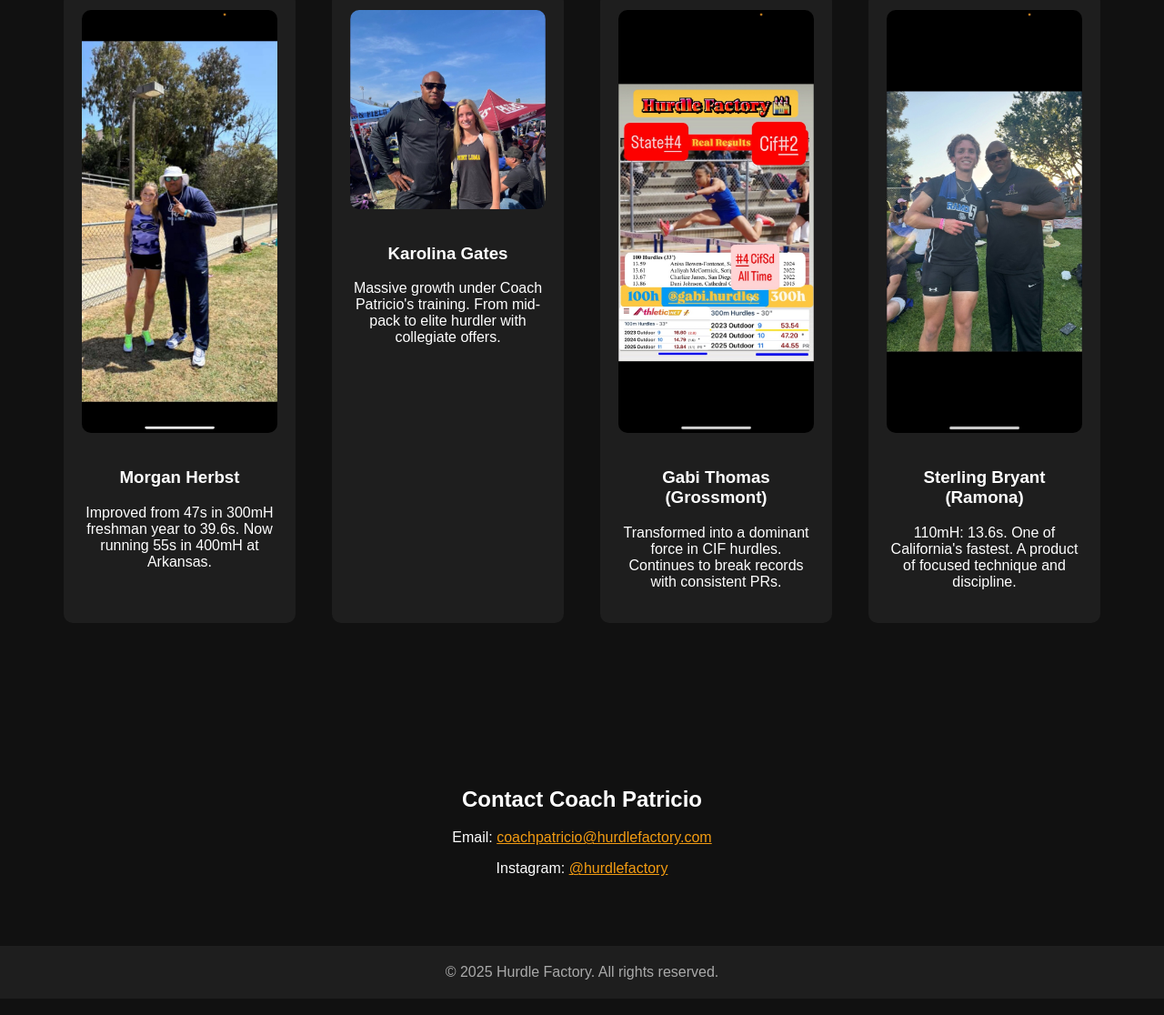
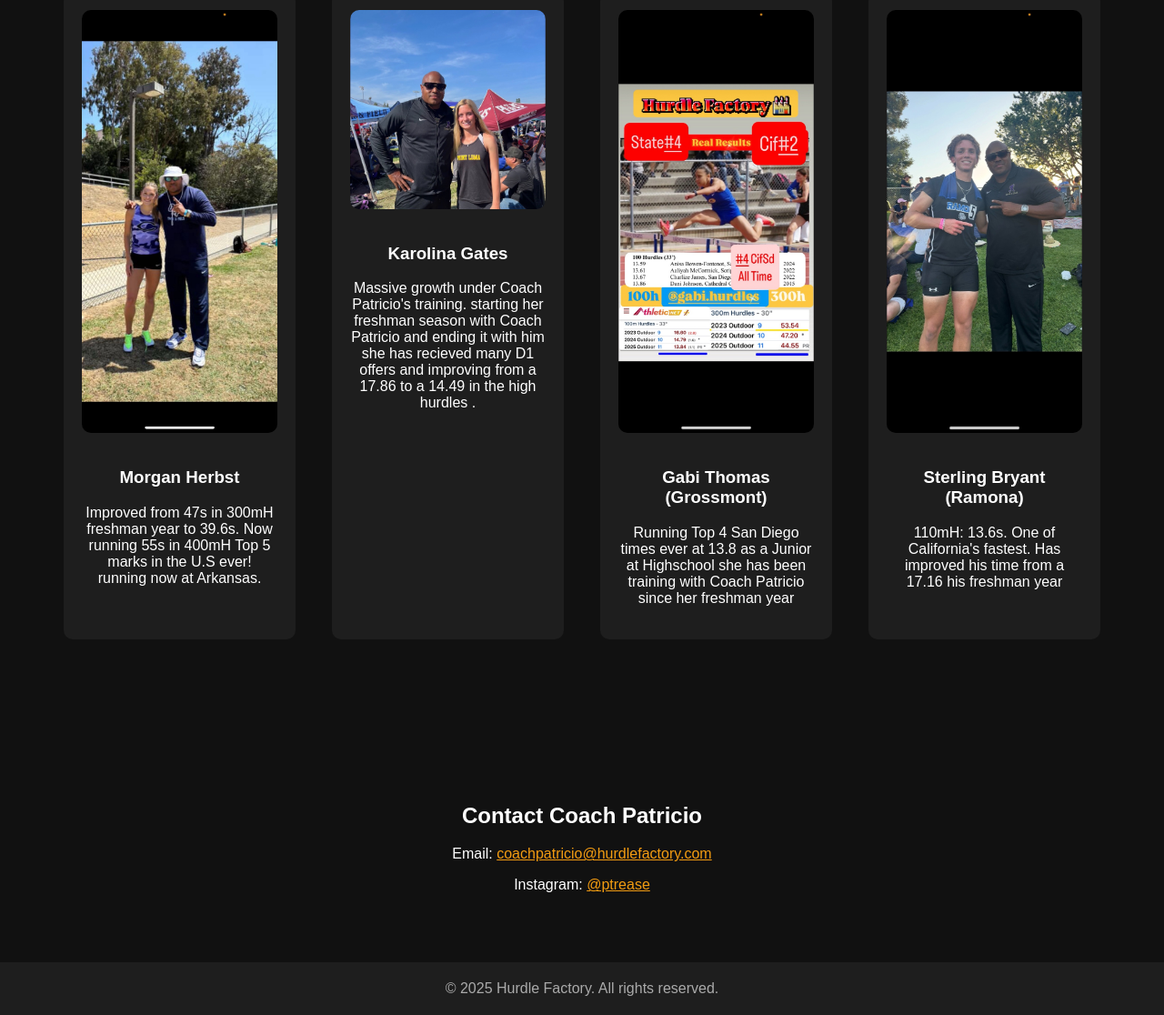
Before and after one commit to omarshanyour/Hurdle-Factory, a plain HTML site: page index.html in a window 1280 px wide. Shown: the part 1149-2265 px from the top of the page at 91% size. Drawn offline with Linux system fonts and the light colour scheme.

Commit message:
Update index.html

```diff
--- a/index.html
+++ b/index.html
@@ -94,25 +94,25 @@
       <div class="athlete">
         <img src="morganherbst.jpeg" alt="Morgan Herbst" />
         <h3>Morgan Herbst</h3>
-        <p>Improved from 47s in 300mH freshman year to 39.6s. Now running 55s in 400mH at Arkansas.</p>
+        <p>Improved from 47s in 300mH freshman year to 39.6s. Now running 55s in 400mH Top 5 marks in the U.S ever! running now at Arkansas.</p>
       </div>
 
       <div class="athlete">
         <img src="linagates.jpeg" alt="Karolina Gates" />
         <h3>Karolina Gates</h3>
-        <p>Massive growth under Coach Patricio's training. From mid-pack to elite hurdler with collegiate offers.</p>
+        <p>Massive growth under Coach Patricio's training. starting her freshman season with Coach Patricio and ending it with him she has recieved many D1 offers and improving from a 17.86 to a 14.49 in the high hurdles .</p>
       </div>
 
       <div class="athlete">
         <img src="gabithomas.jpeg" alt="Gabi Thomas" />
         <h3>Gabi Thomas (Grossmont)</h3>
-        <p>Transformed into a dominant force in CIF hurdles. Continues to break records with consistent PRs.</p>
+        <p>Running Top 4 San Diego times ever at 13.8 as a Junior at Highschool she has been training with Coach Patricio since her freshman year</p>
       </div>
 
       <div class="athlete">
         <img src="sterlingbryant.jpeg" alt="Sterling Bryant" />
         <h3>Sterling Bryant (Ramona)</h3>
-        <p>110mH: 13.6s. One of California's fastest. A product of focused technique and discipline.</p>
+        <p>110mH: 13.6s. One of California's fastest. Has improved his time from a 17.16 his freshman year </p>
       </div>
 
     </div>
@@ -121,7 +121,7 @@
   <section class="section" id="contact">
     <h2>Contact Coach Patricio</h2>
     <p>Email: <a href="mailto:coachpatricio@hurdlefactory.com" style="color:#f39c12;">coachpatricio@hurdlefactory.com</a></p>
-    <p>Instagram: <a href="https://instagram.com/hurdlefactory" target="_blank" style="color:#f39c12;">@hurdlefactory</a></p>
+    <p>Instagram: <a href="https://instagram.com/hurdlefactory" target="_blank" style="color:#f39c12;">@ptrease</a></p>
   </section>
 
   <footer>
```
